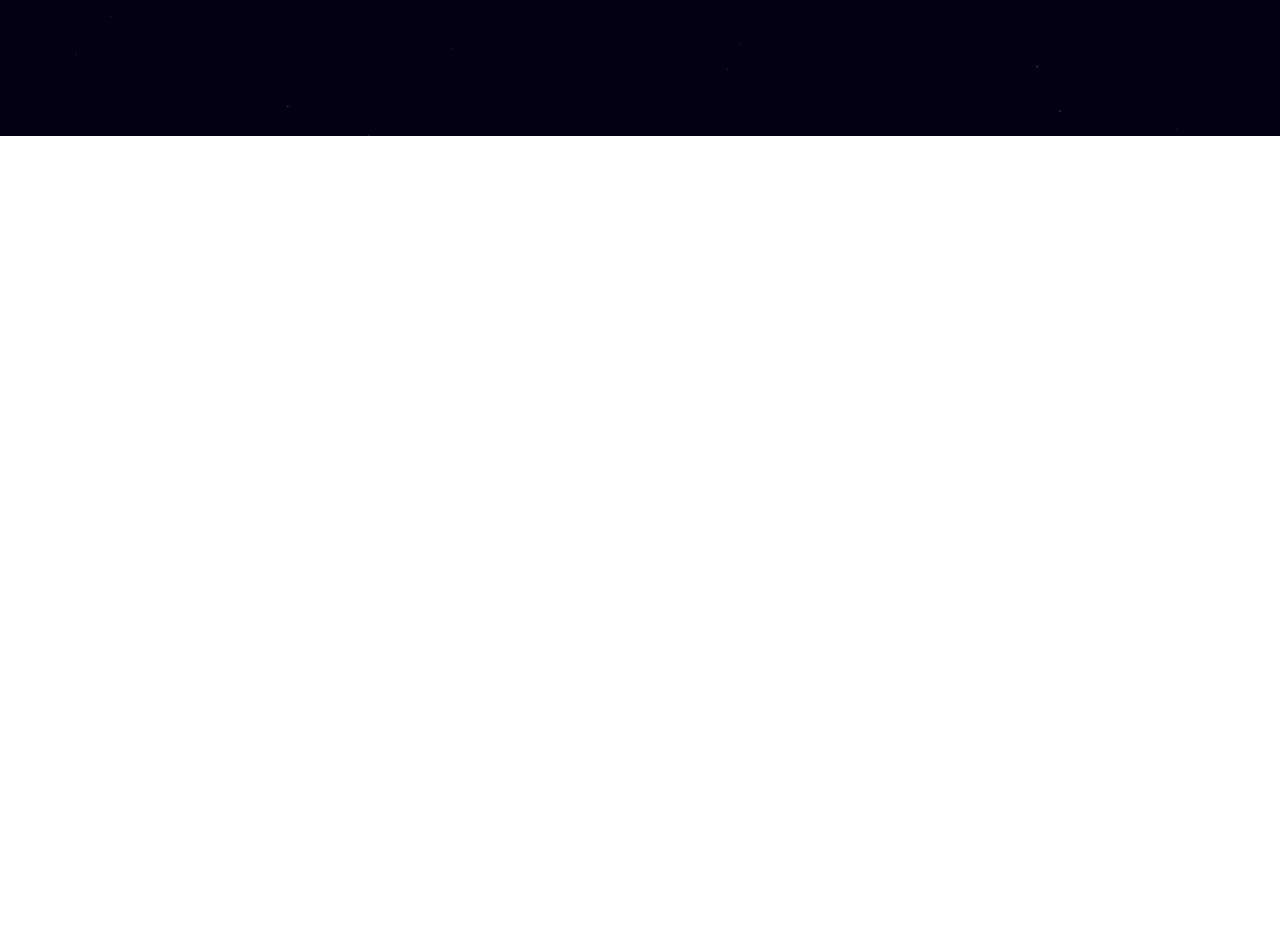
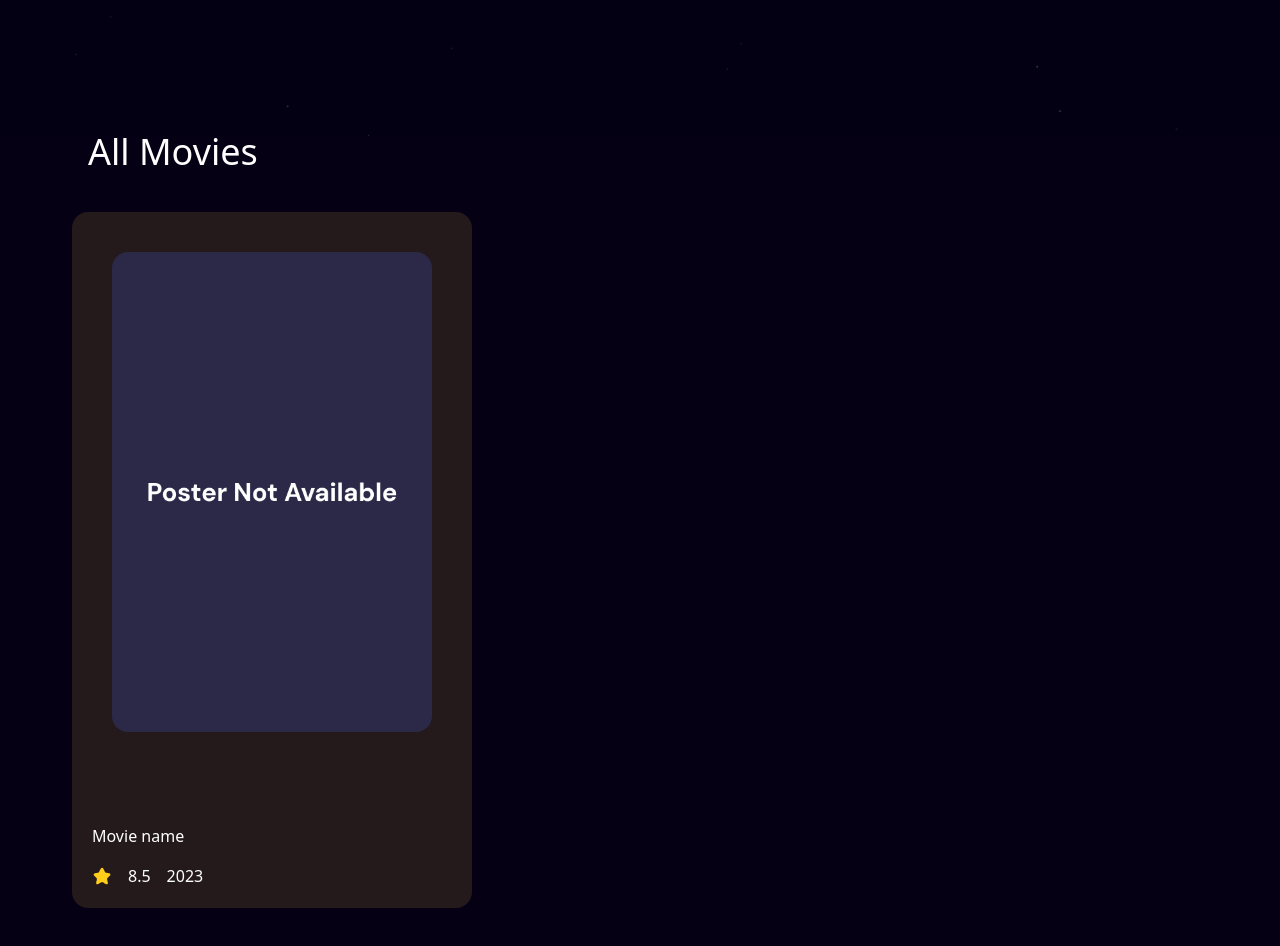
Before and after one commit to Chupacabra44/my-movie-project, a React (Vite) app: page / in a window 1280 px wide. Shown: the part 720-1666 px from the top of the page. Before the commit the page ends 856 px from the top, so only its background shows below. Built offline with nearby package versions, Linux system fonts and the light colour scheme.

Commit message:
adding more style for card component

```diff
--- a/src/App.jsx
+++ b/src/App.jsx
@@ -26,6 +26,26 @@ const App = () => {
         </span>{" "}
         You'll Enjoy <br /> Without the Hassle
       </h1>
+      <section className="flex flex-col items-start mt-12 px-8 text-white">
+        <h2 className="text-4xl z-10 ps-14 mt-14 relative">All Movies</h2>
+        <div className="flex flex-wrap flex-col gap-8 justify-center mb-16 bg-[#241a1b]  min-w-100 m-10 z-20 rounded-2xl">
+          <img
+            className="z-20 max-w-80 h-auto object-contain m-10 rounded-2xl"
+            src="/images/No-Poster.png"
+            alt="Movie poster"
+          />
+          <div className="flex flex-col gap-4 z-20 p-5">
+            <h3>Movie name</h3>
+            <div className="flex gap-4 items-center justify-items-start z-20">
+              <div>
+                <img src="/images/star-1.png" alt="" />
+              </div>
+              <span>8.5</span>
+              <span>2023</span>
+            </div>
+          </div>
+        </div>
+      </section>
     </>
   );
 };
--- a/src/index.css
+++ b/src/index.css
@@ -1,4 +1,8 @@
 @import "tailwindcss";
+
+body {
+  background: #050014;
+}
 
 .overlay {
   background-image: url("/images/BG.png");
```
